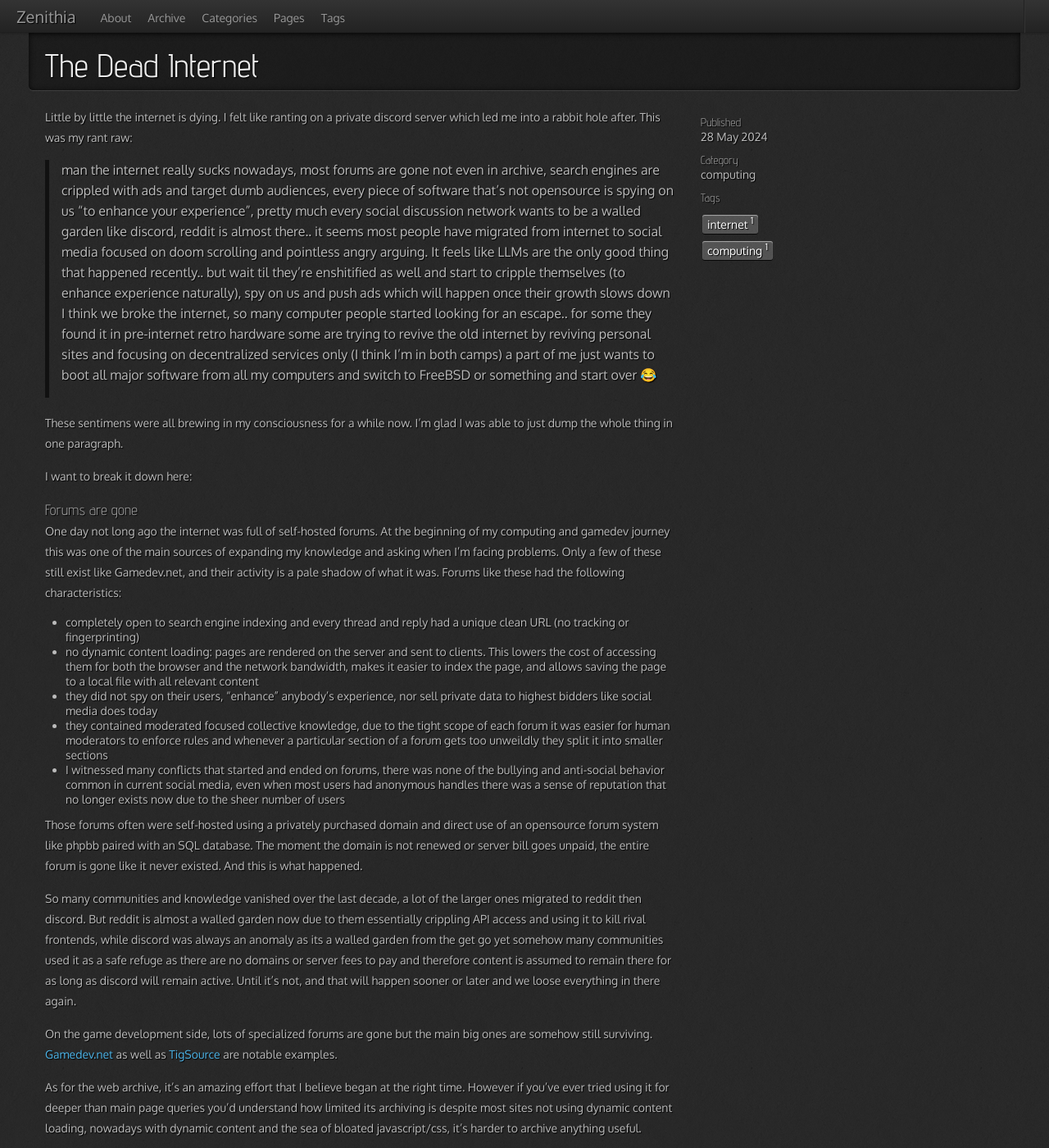
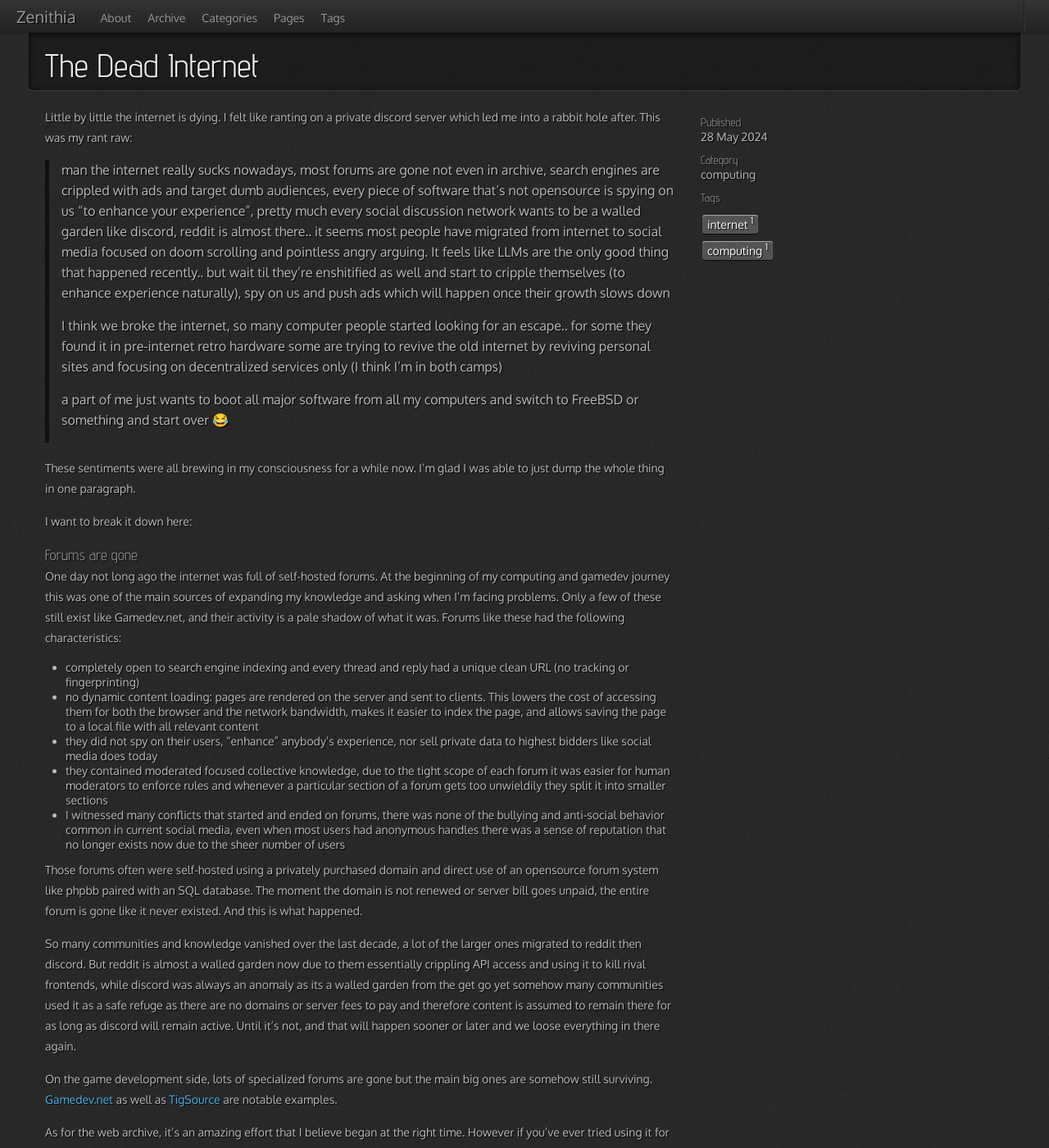
Before and after one commit to Salwan/salwan.github.io, a Jekyll site: the page built from _posts/2024-05-28-the-dead-internet.md, in a window 1280 px wide and 1400 px high. Shown: the whole window at 82% size. Built offline with Jekyll 4.4.1, drawn with Linux system fonts in a browser that asks for light colours; nearby versions of some CDN libraries; comment, search, counter and statistics services are not loaded; some of the changed text lies outside the part shown.

Commit message:
Spelling check

```diff
--- a/_posts/2024-05-28-the-dead-internet.md
+++ b/_posts/2024-05-28-the-dead-internet.md
@@ -10,12 +10,14 @@
 Little by little the internet is dying. I felt like ranting on a private discord server which led me into a rabbit hole after. This was my rant raw:
 
 > man the internet really sucks nowadays, most forums are gone not even in archive, search engines are crippled with ads and target dumb audiences, every piece of software that's not opensource is spying on us "to enhance your experience", pretty much every social discussion network wants to be a walled garden like discord, reddit is almost there.. it seems most people have migrated from internet to social media focused on doom scrolling and pointless angry arguing. It feels like LLMs are the only good thing that happened recently.. but wait til they're enshitified as well and start to cripple themselves (to enhance experience naturally), spy on us and push ads which will happen once their growth slows down
+>
 > I think we broke the internet, so many computer people started looking for an escape.. for some they found it in pre-internet retro hardware
 > some are trying to revive the old internet by reviving personal sites and focusing on decentralized services only
 (I think I'm in both camps)
+>
 > a part of me just wants to boot all major software from all my computers and switch to FreeBSD or something and start over 😂
 
-These sentimens were all brewing in my consciousness for a while now. I'm glad I was able to just dump the whole thing in one paragraph.
+These sentiments were all brewing in my consciousness for a while now. I'm glad I was able to just dump the whole thing in one paragraph.
 
 I want to break it down here:
 
@@ -26,7 +28,7 @@
 * completely open to search engine indexing and every thread and reply had a unique clean URL (no tracking or fingerprinting)
 * no dynamic content loading: pages are rendered on the server and sent to clients. This lowers the cost of accessing them for both the browser and the network bandwidth, makes it easier to index the page, and allows saving the page to a local file with all relevant content
 * they did not spy on their users, "enhance" anybody's experience, nor sell private data to highest bidders like social media does today
-* they contained moderated focused collective knowledge, due to the tight scope of each forum it was easier for human moderators to enforce rules and whenever a particular section of a forum gets too unweildly they split it into smaller sections
+* they contained moderated focused collective knowledge, due to the tight scope of each forum it was easier for human moderators to enforce rules and whenever a particular section of a forum gets too unwieldily they split it into smaller sections
 * I witnessed many conflicts that started and ended on forums, there was none of the bullying and anti-social behavior common in current social media, even when most users had anonymous handles there was a sense of reputation that no longer exists now due to the sheer number of users
 
 Those forums often were self-hosted using a privately purchased domain and direct use of an opensource forum system like phpbb paired with an SQL database. The moment the domain is not renewed or server bill goes unpaid, the entire forum is gone like it never existed. And this is what happened.
```
Also changed, not shown: other parts of _posts/2024-05-28-the-dead-internet.md (+2 -2 lines), 1 other file.
